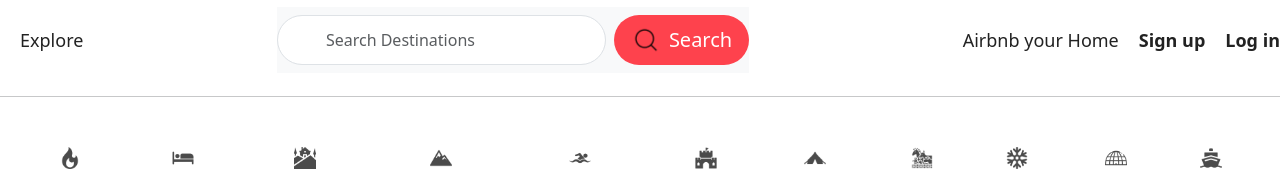
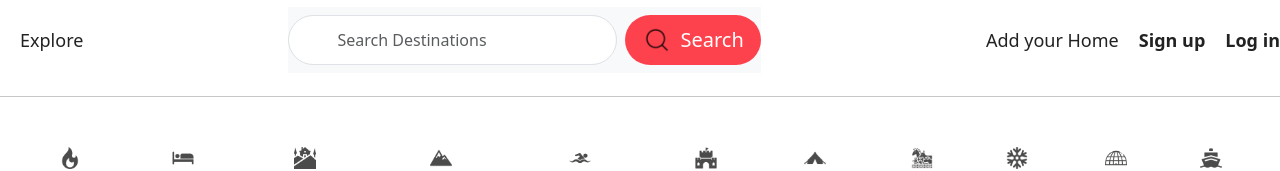
Before and after one commit to NishaBisht16/wanderLust, a React (Create React App) app in the folder frontend/: page / in a window 1280 px wide. Shown: the top 171 px of the page. Built offline with nearby package versions, Linux system fonts and the light colour scheme; no server answers; the HTML template or start-up script is replaced by a standard one.

Commit message:
modify header text

```diff
--- a/frontend/package.json
+++ b/frontend/package.json
@@ -17,7 +17,10 @@
     "react-router-dom": "^6.28.0",
     "react-scripts": "5.0.1",
     "react-toastify": "^11.0.5",
-    "web-vitals": "^2.1.4"
+    "web-vitals": "^2.1.4",
+    "@babel/plugin-proposal-private-property-in-object": "^7.21.11"
+
+
   },
   "scripts": {
     "start": "react-scripts start",
--- a/frontend/src/components/Header.js
+++ b/frontend/src/components/Header.js
@@ -42,7 +42,7 @@ function Header() {
 </nav>
 
         <div className='ms-auto'>
-        <a href='/create'>Airbnb your Home</a>
+        <a href='/create'>Add your Home</a>
           {
             token ? <a href='/login' onClick={logout} ><b>Log out</b></a> :
             <>
```
